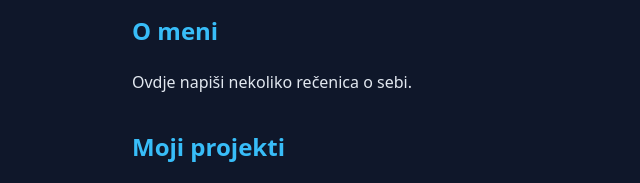
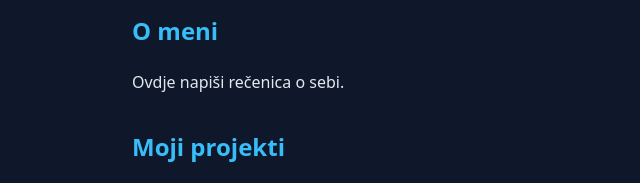
Before and after one commit to Ajdinoglu11/prva-stranica, a plain HTML site: page index.html in a window 1280 px wide. Shown: the part 237-420 px from the top of the page, 182-822 px from the left. Drawn offline with Linux system fonts and the light colour scheme.

Commit message:
Dodan tekst o meni

```diff
--- a/index.html
+++ b/index.html
@@ -15,7 +15,7 @@
     <main>
       <section>
         <h2>O meni</h2>
-        <p>Ovdje napiši nekoliko rečenica o sebi.</p>
+        <p>Ovdje napiši rečenica o sebi.</p>
       </section>
 
       <section>
```
